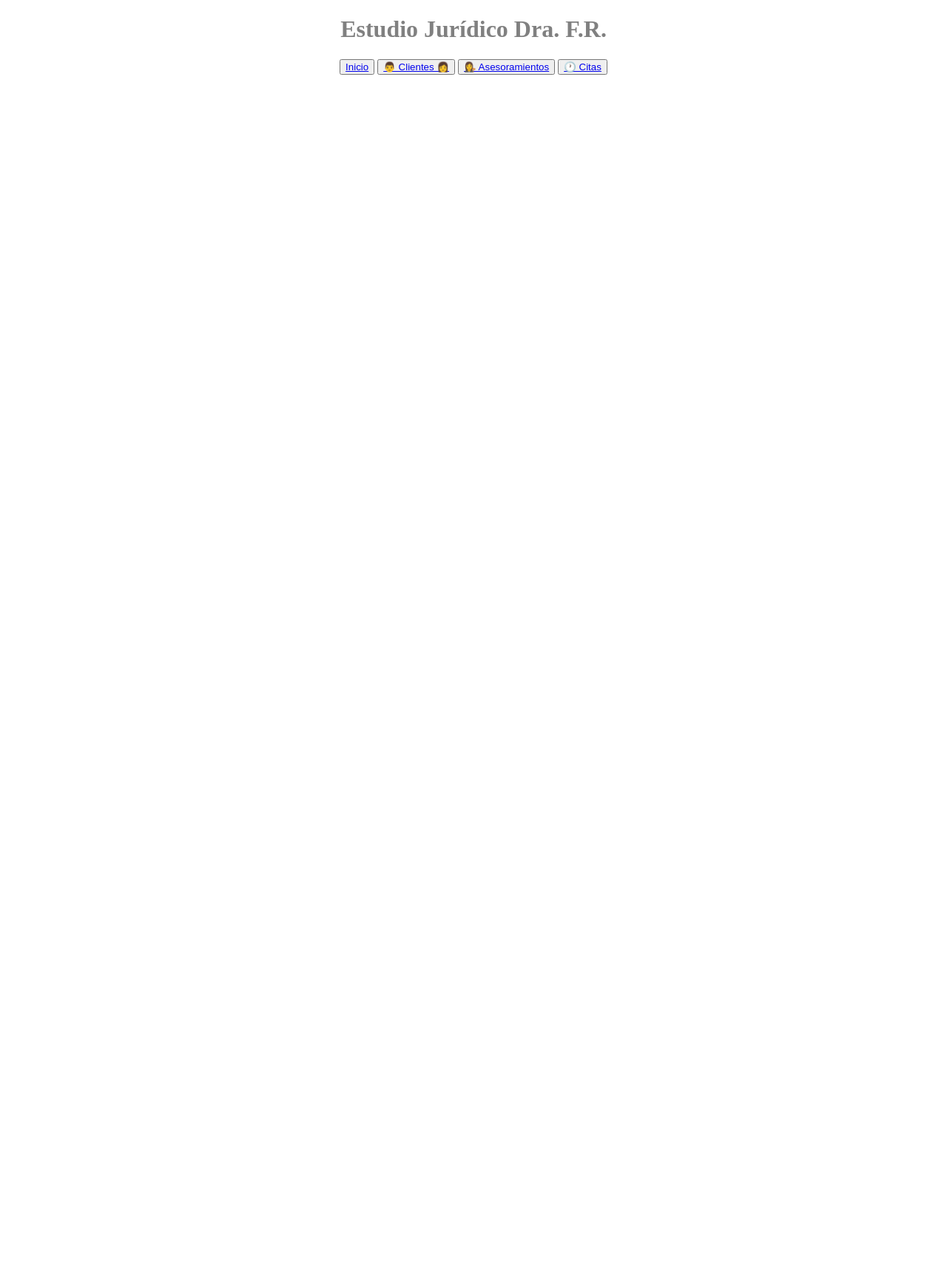
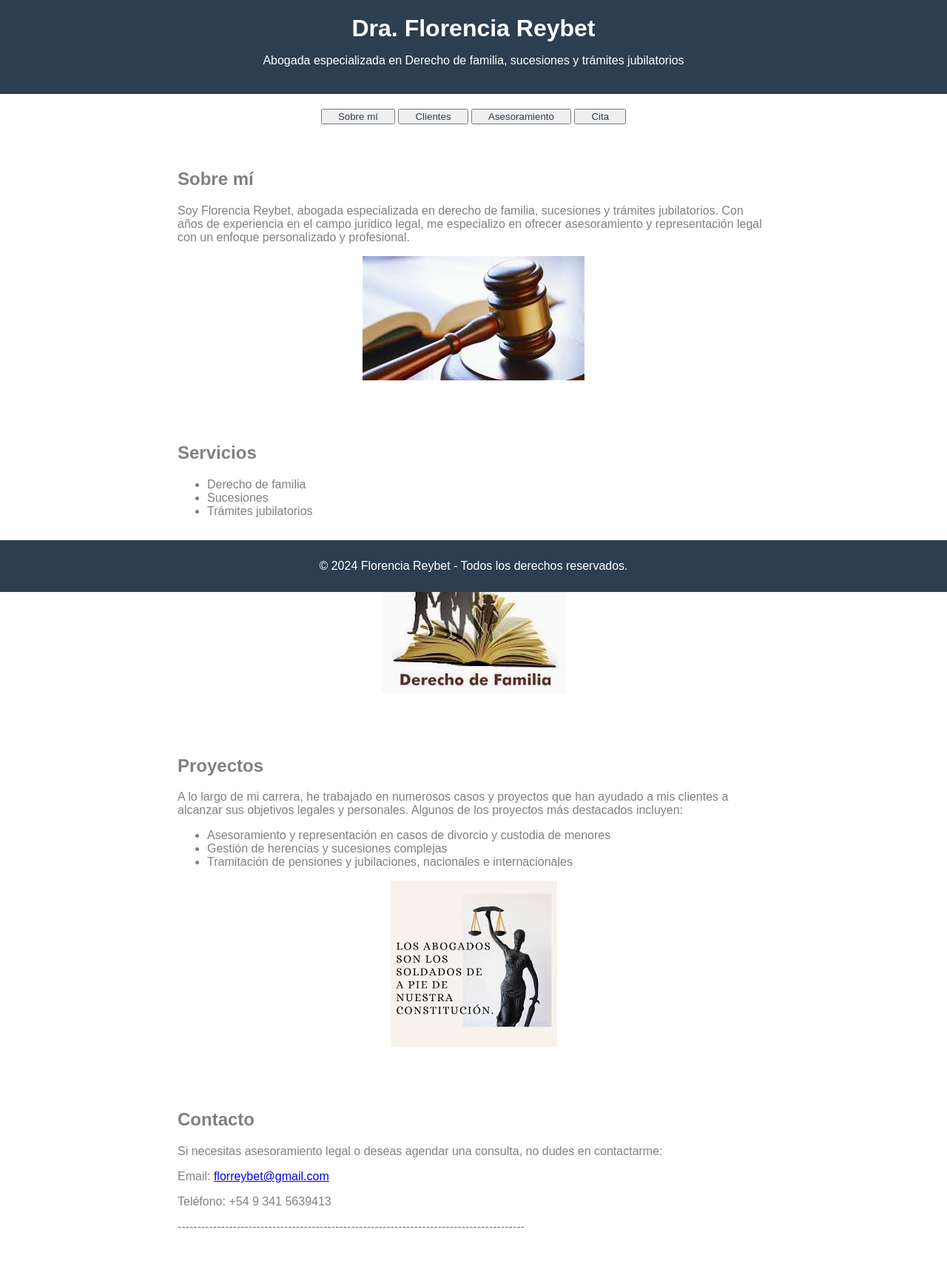
Before and after one commit to maxopower1978/pre-MaximilianoBrandi, a Django app: page / in a window 1280 px wide. Shown: the whole page at 74% size. Before the commit the page ends 800 px from the top, so only its background shows below. Run offline with Django 5.2, Linux system fonts and the light colour scheme.

Commit message:
leaf:dando estilos

```diff
--- a/estudiojuridico/templates/estudiojuridico/asesoramiento_list.html
+++ b/estudiojuridico/templates/estudiojuridico/asesoramiento_list.html
@@ -7,8 +7,8 @@ Lista de Asesoramientos
 {% block main %}
     <button><a href="{% url 'asesoramiento_create' %}">Alta de Asesoramiento</a></button>
     {% for object in object_list %}
-        <p style="color:blue;text-align: center;">{{ object.derecho | upper }}</p>
-        <p>{{object.descripcion}}</p>
+        <p style="max-width: 800px; margin: 20px auto; padding: 20px; color:blue;text-align: center;">{{ object.derecho | upper }}</p>
+        <p style="max-width: 800px; margin: 20px auto; padding: 20px;">{{object.descripcion}}</p>
     {% empty %}
         <p>La base de datos de Asesoramientos no tiene registros</p>
     {% endfor %}
--- a/estudiojuridico/templates/estudiojuridico/base.html
+++ b/estudiojuridico/templates/estudiojuridico/base.html
@@ -5,16 +5,19 @@
     <meta name="viewport" content="width=device-width, initial-scale=1.0">
     <title>Estudio Jurídico</title>
 </head>
-<body>
-    <header>
-        <h1 style="color: gray; text-align: center;">
-            {% block header %}
-            {% endblock header %}
-        </h1>
+
+<body style="font-family: 'Arial', sans-serif;margin: 0;padding: 0;background-color: white;color: gray;">
+
+    <header style="background-color: #2c3e50; color: white; padding: 20px 0; text-align: center;">
+        <h1 style ="margin: 0;"">Dra. Florencia Reybet</h1>
+        <p>Abogada especializada en Derecho de familia, sucesiones y trámites jubilatorios</p>
     </header>
 
-    <nav style="color: gray; text-align: center;">
-        {% include 'estudiojuridico/navbar.html' %}
+    <nav style="margin: 20px 0; text-align: center;">
+        <button><a href="{% url 'index' %}"; style="margin: 0 15px; text-decoration: none; color: #2c3e50;">Sobre mí</a></button>
+        <button><a href="{% url 'cliente_list' %}"; style="margin: 0 15px; text-decoration: none; color: #2c3e50;">Clientes</a></button>
+        <button><a href="{% url 'asesoramiento_list' %}"; style="margin: 0 15px; text-decoration: none; color: #2c3e50;">Asesoramiento</a></button>
+        <button><a href="{% url 'cita_list' %}"; style="margin: 0 15px; text-decoration: none; color: #2c3e50;">Cita</a></button>
     </nav>
 
     <main style="color: black; text-align: justify;">
--- a/estudiojuridico/templates/estudiojuridico/index.html
+++ b/estudiojuridico/templates/estudiojuridico/index.html
@@ -1,8 +1,60 @@
-{% extends 'estudiojuridico/base.html' %}
+<!DOCTYPE html>
+<html lang="es">
+<meta charset="UTF-8">
+<meta name="viewport" content="width=device-width, initial-scale=1.0">
+<title>Dra. Florencia Reybet</title>
 
-{% block header %}
-Estudio Jurídico Dra. F.R.
-{% endblock header %}
+</head>
+<body style="font-family: 'Arial', sans-serif;margin: 0;padding: 0;background-color: white;color: gray;">
+    <header style="background-color: #2c3e50; color: white; padding: 20px 0; text-align: center;">
+        <h1 style ="margin: 0;"">Dra. Florencia Reybet</h1>
+        <p>Abogada especializada en Derecho de familia, sucesiones y trámites jubilatorios</p>
+    </header>
 
-{% block main %}
-{% endblock main %}
+    <nav style="margin: 20px 0; text-align: center;">
+        <button><a href="{% url 'index' %}"; style="margin: 0 15px; text-decoration: none; color: #2c3e50;">Sobre mí</a></button>
+        <button><a href="{% url 'cliente_list' %}"; style="margin: 0 15px; text-decoration: none; color: #2c3e50;">Clientes</a></button>
+        <button><a href="{% url 'asesoramiento_list' %}"; style="margin: 0 15px; text-decoration: none; color: #2c3e50;">Asesoramiento</a></button>
+        <button><a href="{% url 'cita_list' %}"; style="margin: 0 15px; text-decoration: none; color: #2c3e50;">Cita</a></button>
+    </nav>
+
+    <section id="sobre-mi"; style="max-width: 800px; margin: 20px auto; padding: 20px; background-color: white;">
+        <h2>Sobre mí</h2>
+        <p>Soy Florencia Reybet, abogada especializada en derecho de familia, sucesiones y trámites jubilatorios. Con años de experiencia en el campo juridico legal, me especializo en ofrecer asesoramiento y representación legal con un enfoque personalizado y profesional.</p>
+        <center><img src="images/abogada1.jpg" alt="Imagen de abogacía"></center>
+    </section>
+
+    <section id="servicios"; style="max-width: 800px; margin: 20px auto; padding: 20px; background-color: white;">
+        <h2>Servicios</h2>
+        <ul>
+            <li>Derecho de familia</li>
+            <li>Sucesiones</li>
+            <li>Trámites jubilatorios</li>
+        </ul>
+        <center><img src="images/abogada2.jpg" alt="Imagen de servicios legales"; style="max-width: 100%; height: auto; margin-top: 20px;"></center>
+    </section>
+
+    <section id="proyectos"; style="max-width: 800px; margin: 20px auto; padding: 20px; background-color: white;">
+        <h2>Proyectos</h2>
+        <p>A lo largo de mi carrera, he trabajado en numerosos casos y proyectos que han ayudado a mis clientes a alcanzar sus objetivos legales y personales. Algunos de los proyectos más destacados incluyen:</p>
+        <ul>
+            <li>Asesoramiento y representación en casos de divorcio y custodia de menores</li>
+            <li>Gestión de herencias y sucesiones complejas</li>
+            <li>Tramitación de pensiones y jubilaciones, nacionales e internacionales</li>
+        </ul>
+        <center><img src="images/abogada3.jpg" alt="Imagen de proyectos legales"></center>
+    </section>
+
+    <section id="contacto"; style="max-width: 800px; margin: 20px auto; padding: 20px; background-color: white;">
+        <h2>Contacto</h2>
+        <p>Si necesitas asesoramiento legal o deseas agendar una consulta, no dudes en contactarme:</p>
+        <p>Email: <a href="mailto:florreybet@gmail.com">florreybet@gmail.com</a></p>
+        <p>Teléfono: +54 9 341 5639413</p>
+        <p>----------------------------------------------------------------------------------------</p>
+    </section>
+
+    <footer style="background-color: #2c3e50; color: white; text-align: center; padding: 10px 0; position: fixed; width: 100%; bottom: 0;">
+        <p>&copy; 2024 Florencia Reybet - Todos los derechos reservados.</p>
+    </footer>
+</body>
+</html>
--- a/estudiojuridico/templates/estudiojuridico/navbar.html
+++ b/estudiojuridico/templates/estudiojuridico/navbar.html
@@ -1,4 +1,4 @@
-<button><a href="{% url 'index' %}">Inicio</a></button>
-<button><a href="{% url 'cliente_list' %}">👨 Clientes 👩</a></button>
-<button><a href="{% url 'asesoramiento_list' %}">👩‍⚖️ Asesoramientos</a></button>
-<button><a href="{% url 'cita_list' %}">🕐 Citas</a></button>
+<!-- <button><a href="{% url 'index' %}"; style="margin: 0 15px; text-decoration: none; color: #2c3e50;">Sobre mí</a></button>
+<button><a href="{% url 'cliente_list' %}"; style="margin: 0 15px; text-decoration: none; color: #2c3e50;">Clientes</a></button>
+<button><a href="{% url 'asesoramiento_list' %}"; style="margin: 0 15px; text-decoration: none; color: #2c3e50;">Asesoramiento</a></button>
+<button><a href="{% url 'cita_list' %}"; style="margin: 0 15px; text-decoration: none; color: #2c3e50;">Cita</a></button> -->
```
Also changed, not shown: estudiojuridico/templates/estudiojuridico/images/abogada1.jpg (added), estudiojuridico/templates/estudiojuridico/images/abogada2.jpg (added), estudiojuridico/templates/estudiojuridico/images/abogada3.jpg (added), 1 other file.
